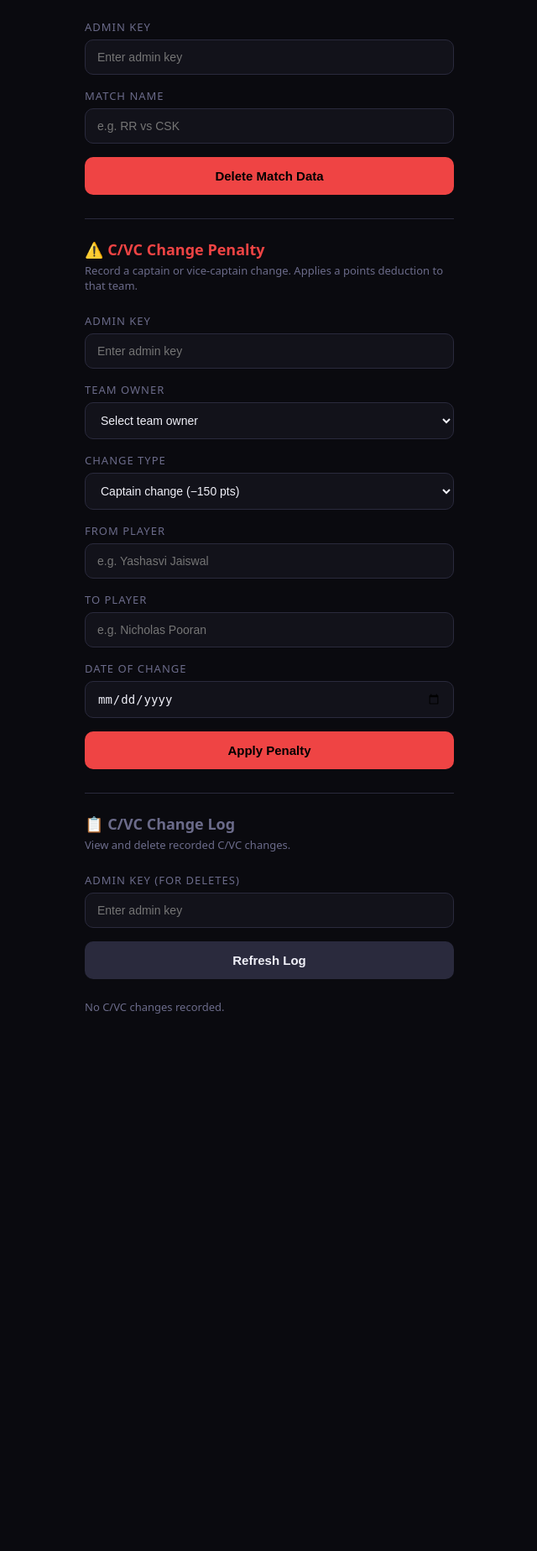
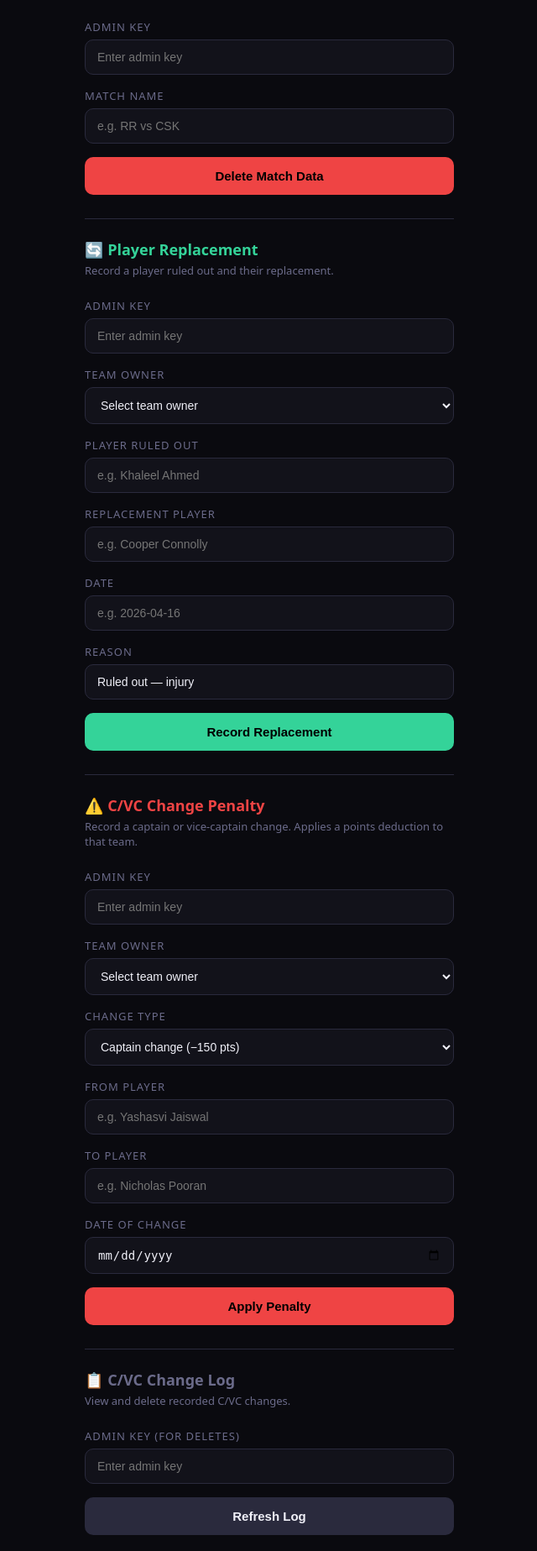
Before and after one commit to NiharM1227/yeh-main-kar-leta-hun-backend, a Flask app: page /admin in a window 1280 px wide. Shown: the part 1454-3301 px from the top of the page at 84% size, without its empty margins (319-959 px from the left). Before the commit the page ends 2661 px from the top, so only its background shows below. Run offline with Flask 3, Linux system fonts and the light colour scheme; data that the repository does not hold is empty; some libraries are stand-ins or nearby versions.

Commit message:
Update admin.html

```diff
--- a/templates/admin.html
+++ b/templates/admin.html
@@ -340,6 +340,75 @@ async function deleteMatch() {
 </script>
 
 <div style="border-top:1px solid #2a2a3d;margin:28px 0 24px;"></div>
+<h2 style="color:#34d399;font-size:18px;margin-bottom:4px;">🔄 Player Replacement</h2>
+<p>Record a player ruled out and their replacement.</p>
+
+<label>Admin Key</label>
+<input type="password" id="rep-admin-key" placeholder="Enter admin key">
+
+<label>Team Owner</label>
+<select id="rep-team">
+  <option value="">Select team owner</option>
+  <option>Vijay</option>
+  <option>Yash Shah</option>
+  <option>Samay Maru</option>
+  <option>Harsh Gupta</option>
+  <option>Vikram Jumani</option>
+  <option>Rishub Bubna</option>
+  <option>Nihar Mehta</option>
+  <option>Qais / Vaishali</option>
+</select>
+
+<label>Player Ruled Out</label>
+<input type="text" id="rep-out" placeholder="e.g. Khaleel Ahmed">
+
+<label>Replacement Player</label>
+<input type="text" id="rep-in" placeholder="e.g. Cooper Connolly">
+
+<label>Date</label>
+<input type="text" id="rep-date" placeholder="e.g. 2026-04-16">
+
+<label>Reason</label>
+<input type="text" id="rep-reason" placeholder="e.g. Ruled out — injury" value="Ruled out — injury">
+
+<button class="btn" onclick="addReplacement()" style="background:#34d399;color:#000;">Record Replacement</button>
+<div class="result" id="rep-result" style="margin-top:16px;display:none;"></div>
+
+<script>
+async function addReplacement() {
+  const key = document.getElementById('rep-admin-key').value.trim();
+  const team = document.getElementById('rep-team').value;
+  const out_player = document.getElementById('rep-out').value.trim();
+  const in_player = document.getElementById('rep-in').value.trim();
+  const date = document.getElementById('rep-date').value.trim();
+  const reason = document.getElementById('rep-reason').value.trim();
+  const resultEl = document.getElementById('rep-result');
+  if (!key) { alert('Enter admin key'); return; }
+  if (!team || !out_player || !in_player || !date) { alert('All fields required'); return; }
+  try {
+    const res = await fetch('/api/add-replacement', {
+      method: 'POST',
+      headers: { 'X-Admin-Key': key, 'Content-Type': 'application/json' },
+      body: JSON.stringify({ team, out_player, in_player, date, reason })
+    });
+    const data = await res.json();
+    resultEl.style.display = 'block';
+    if (data.success) {
+      resultEl.className = 'result success';
+      resultEl.innerHTML = `<h3>✅ Done</h3><div class="player-row"><span>${out_player} → ${in_player}</span><span>${team}</span></div>`;
+    } else {
+      resultEl.className = 'result error';
+      resultEl.innerHTML = `<h3>❌ Error</h3><p>${data.error}</p>`;
+    }
+  } catch(e) {
+    resultEl.style.display = 'block';
+    resultEl.className = 'result error';
+    resultEl.innerHTML = `<h3>❌ Connection error</h3><p>${e.message}</p>`;
+  }
+}
+</script>
+
+<div style="border-top:1px solid #2a2a3d;margin:28px 0 24px;"></div>
 <h2 style="color:#ef4444;font-size:18px;margin-bottom:4px;">⚠️ C/VC Change Penalty</h2>
 <p>Record a captain or vice-captain change. Applies a points deduction to that team.</p>
 
```
